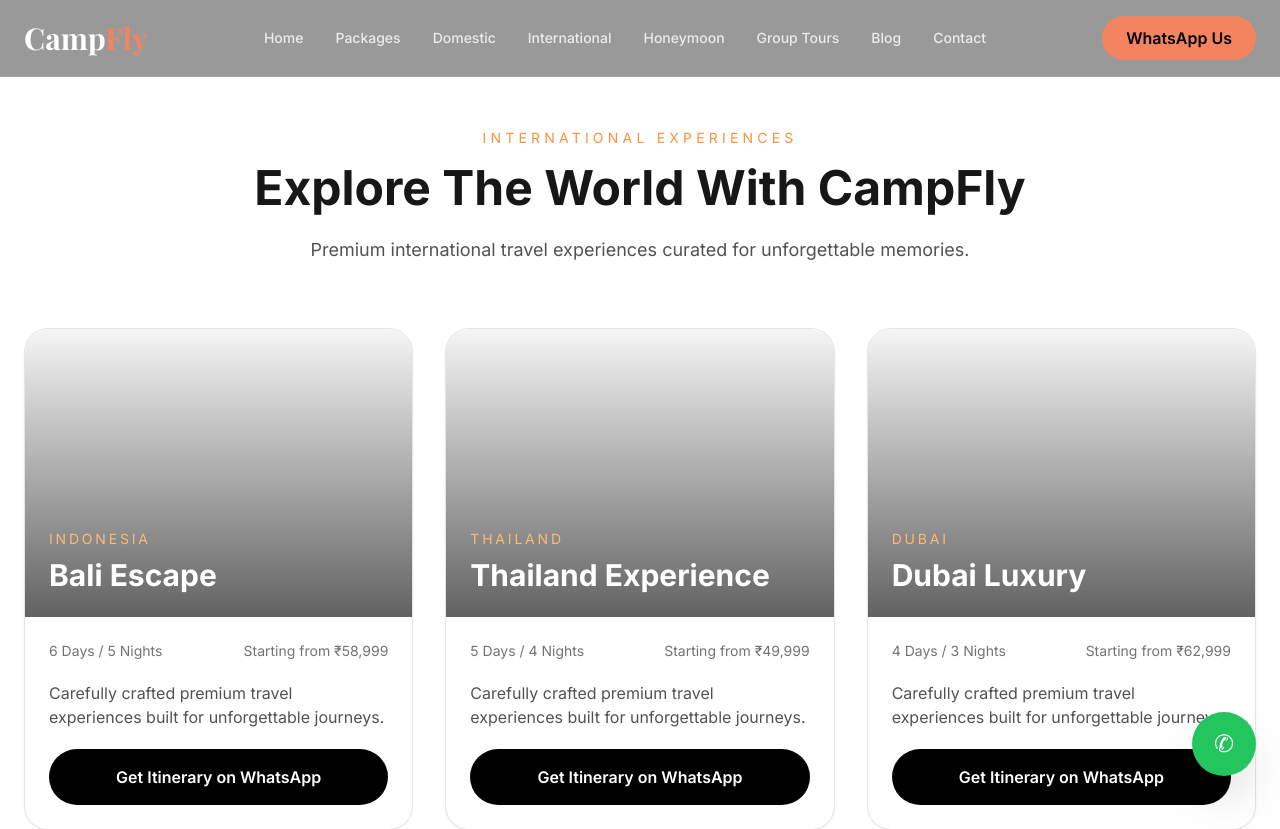
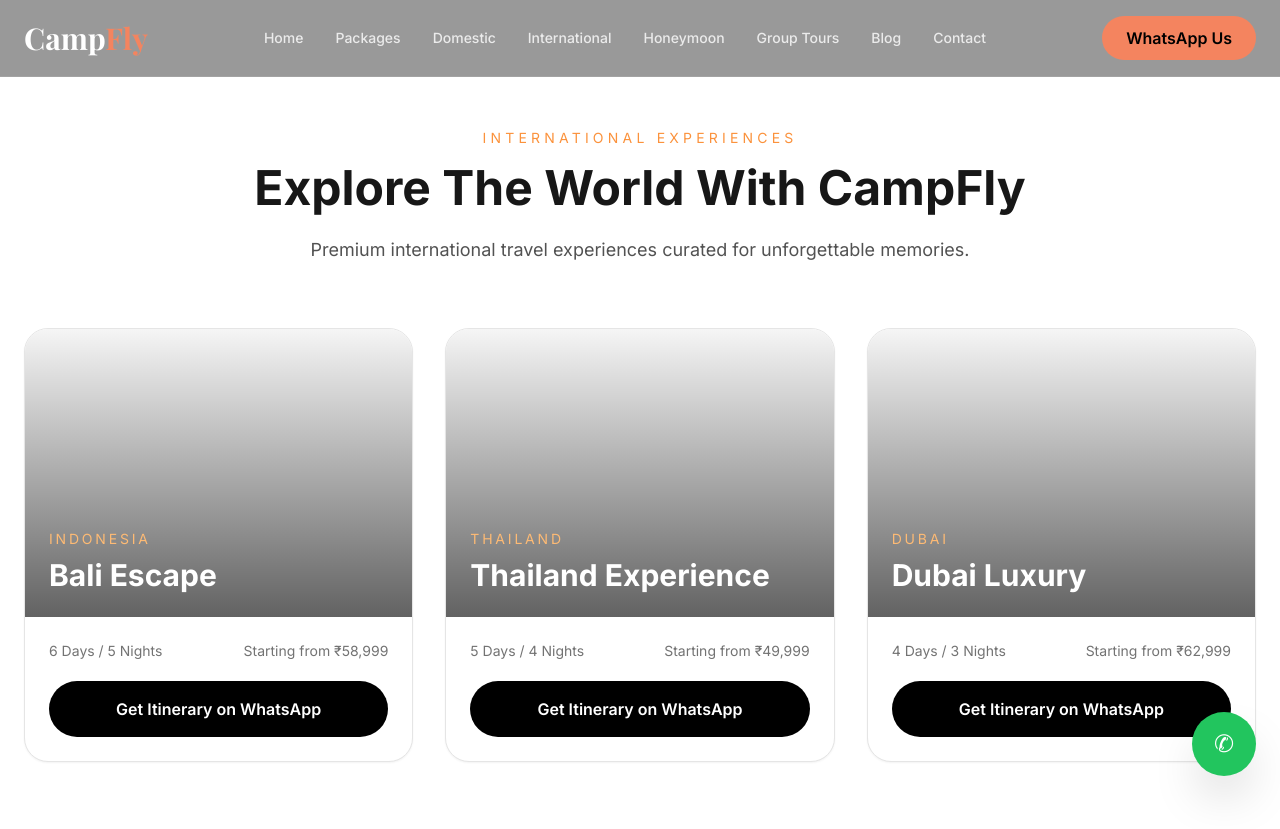
Before and after one commit to harshadh789/CampFlyNew, a Next.js app: page /international in a window 1280 px wide. Shown: the top 829 px of the page. Built offline with nearby package versions, Linux system fonts and the light colour scheme; a web font is replaced by a local one.

Commit message:
Fix: inline PackageCard in international page to resolve module import error

```diff
--- a/app/international/page.tsx
+++ b/app/international/page.tsx
@@ -1,45 +1,67 @@
-import PackageCard from '@/components/home/PackageCard'
+type PackageCardProps = {
+  title: string
+  location: string
+  duration: string
+  price: string
+}
+
+function PackageCard({ title, location, duration, price }: PackageCardProps) {
+  return (
+    <div className="group overflow-hidden rounded-3xl border border-neutral-200 bg-white shadow-sm transition hover:-translate-y-2 hover:shadow-2xl">
+      <div className="relative h-72 overflow-hidden bg-neutral-100">
+        <div className="absolute inset-0 bg-gradient-to-t from-black/60 to-transparent" />
+        <div className="absolute bottom-6 left-6">
+          <p className="mb-2 text-sm uppercase tracking-[0.2em] text-orange-300">{location}</p>
+          <h3 className="text-3xl font-bold text-white">{title}</h3>
+        </div>
+      </div>
+      <div className="space-y-5 p-6">
+        <div className="flex items-center justify-between text-sm text-neutral-500">
+          <span>{duration}</span>
+          <span>Starting from {price}</span>
+        </div>
+        <button className="w-full rounded-full bg-black px-5 py-4 font-semibold text-white transition hover:bg-orange-400 hover:text-black">
+          Get Itinerary on WhatsApp
+        </button>
+      </div>
+    </div>
+  )
+}
 
 const packages = [
   {
     title: 'Bali Escape',
     location: 'Indonesia',
     duration: '6 Days / 5 Nights',
-    price: '₹58,999',
+    price: '\u20b958,999',
   },
   {
     title: 'Thailand Experience',
     location: 'Thailand',
     duration: '5 Days / 4 Nights',
-    price: '₹49,999',
+    price: '\u20b949,999',
   },
   {
     title: 'Dubai Luxury',
     location: 'Dubai',
     duration: '4 Days / 3 Nights',
-    price: '₹62,999',
+    price: '\u20b962,999',
   },
 ]
 
 export default function InternationalPackagesPage() {
   return (
     <main className="bg-white pt-32 text-neutral-900">
-      <section className="mx-auto max-w-7xl px-6 pb-16">
+      <section className="mx-auto max-w-7xl px-6 pb-20">
         <div className="mb-16 text-center">
           <p className="mb-4 text-sm uppercase tracking-[0.3em] text-orange-400">
             International Experiences
           </p>
-
-          <h1 className="mb-6 text-5xl font-bold">
-            Explore The World With CampFly
-          </h1>
-
+          <h1 className="mb-6 text-5xl font-bold">Explore The World With CampFly</h1>
           <p className="mx-auto max-w-3xl text-lg text-neutral-600">
-            Premium international travel experiences curated for unforgettable
-            memories.
+            Premium international travel experiences curated for unforgettable memories.
           </p>
         </div>
-
         <div className="grid gap-8 md:grid-cols-2 xl:grid-cols-3">
           {packages.map((pkg) => (
             <PackageCard
```
